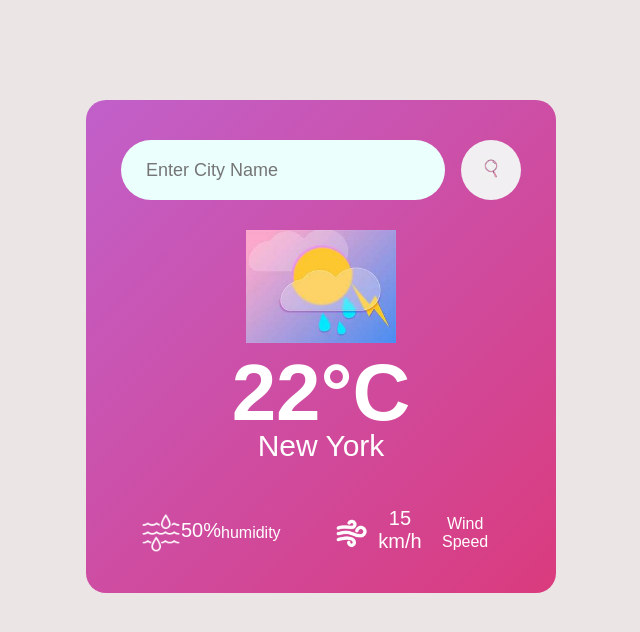
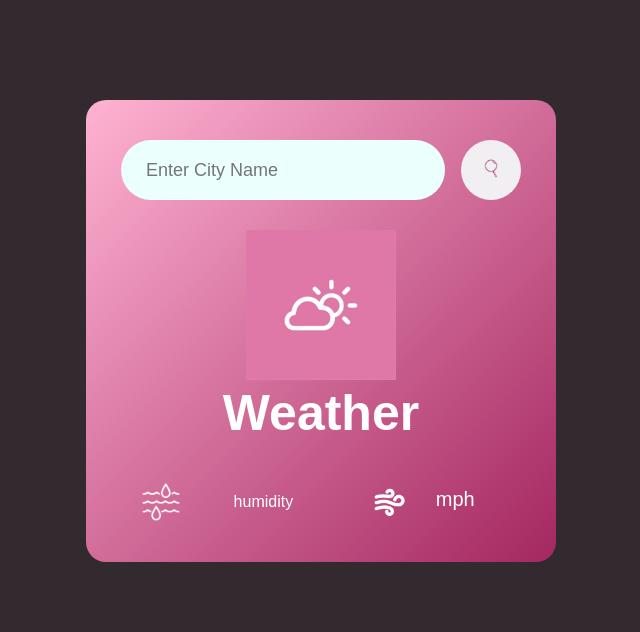
Before and after one commit to ashely0594/sba-3, a plain HTML site: page index.html in a window 1280 px wide. Shown: the whole page, without its empty margins (319-959 px from the left). Drawn offline with Linux system fonts and the light colour scheme.

Commit message:
added new icon

```diff
--- a/index.html
+++ b/index.html
@@ -15,20 +15,20 @@
             <button><img src="./images/image-icon.jpg" alt="search"></button>
      </div>
         <div class="weather">
-            <img src="images/rain-icon.jpg" class="weather-icon">
-            <h1 class="temp">22°C</h1>
-            <h2 class="city">New York</h2>
+            <img src="images/weather-icon.jpg" class="weather-icon">
+            <h1 class="temp">Weather</h1>
+            <h2 class="city"></h2>
             <div class="details">
                 <div class="row">
                     <img src="images/humidity icon.png">
                 </div>
-                <p class="humidity">50%</p>
+                <p class="humidity"></p>
                 <p>humidity</p>
                 <div class="col">
                     <img src="images/wind icon.png">
                 </div>
-                <p class="wind">15 km/h </p>
-                <p>Wind Speed</p>
+                <p class="wind"> mph </p>
+                <p></p>
 
 
             </div>
--- a/main.js
+++ b/main.js
@@ -1,6 +1,6 @@
 document.addEventListener("DOMContentLoaded", () => {
     const apiKey = "d7c2ecb20b1a6ebd1306ddb780f7309b";
-    const apiUrl = "https://api.openweathermap.org/data/2.5/weather?units=metric&q=";
+    const apiUrl = "https://api.openweathermap.org/data/2.5/weather?units=imperial&q=";
     const searchBox = document.querySelector(".search input");
     const searchBtn = document.querySelector(".search button");
     const weatherIcon = document.querySelector(".weather-icon");
@@ -27,11 +27,11 @@ document.addEventListener("DOMContentLoaded", () => {
 
             if (data.cod === 200) {
                 document.querySelector(".city").innerHTML = data.name;
-                document.querySelector(".temp").innerHTML = Math.round(data.main.temp) + "°C";
+                document.querySelector(".temp").innerHTML = Math.round(data.main.temp) + "°F";
                 document.querySelector(".humidity").innerHTML = data.main.humidity + "%";
-                document.querySelector(".wind").innerHTML = data.wind.speed + " km/h";
+                document.querySelector(".wind").innerHTML = data.wind.speed + " mph";
 
-                // Update the weather icon based on the weather condition
+
                 if (data.weather[0].main === "Clouds") {
                     weatherIcon.src = "images/clouds.jpg";
                 } else if (data.weather[0].main === "Clear") {
--- a/styles.css
+++ b/styles.css
@@ -6,13 +6,13 @@
 }
 
 body{
-    background: rgb(235, 229, 229)
+    background: rgb(50, 42, 47)
 }
 
 .card{
     width: 90%;
     max-width: 470px;
-    background: linear-gradient(135deg, #c160ca, #da3b7d);
+    background: linear-gradient(135deg, hsl(335, 100%, 85%), rgb(164, 39, 96));
     color: #fff;
     margin: 100px auto 0;
     border-radius: 20px;
@@ -69,15 +69,16 @@ button img {
 .weather-icon{
     width: 150px;
     margin-top: 30px;
+
 }
 
 .weather h1{
-    font-size: 80px;
+    font-size: 50px;
     font-weight: 500px;
 }
 
 .weather h2{
-   font-size: 30px;
+   font-size: 40px;
    font-weight: 400;
    margin-top: -10px;
 }
```
Also changed, not shown: images/weather-icon.jpg (added).
